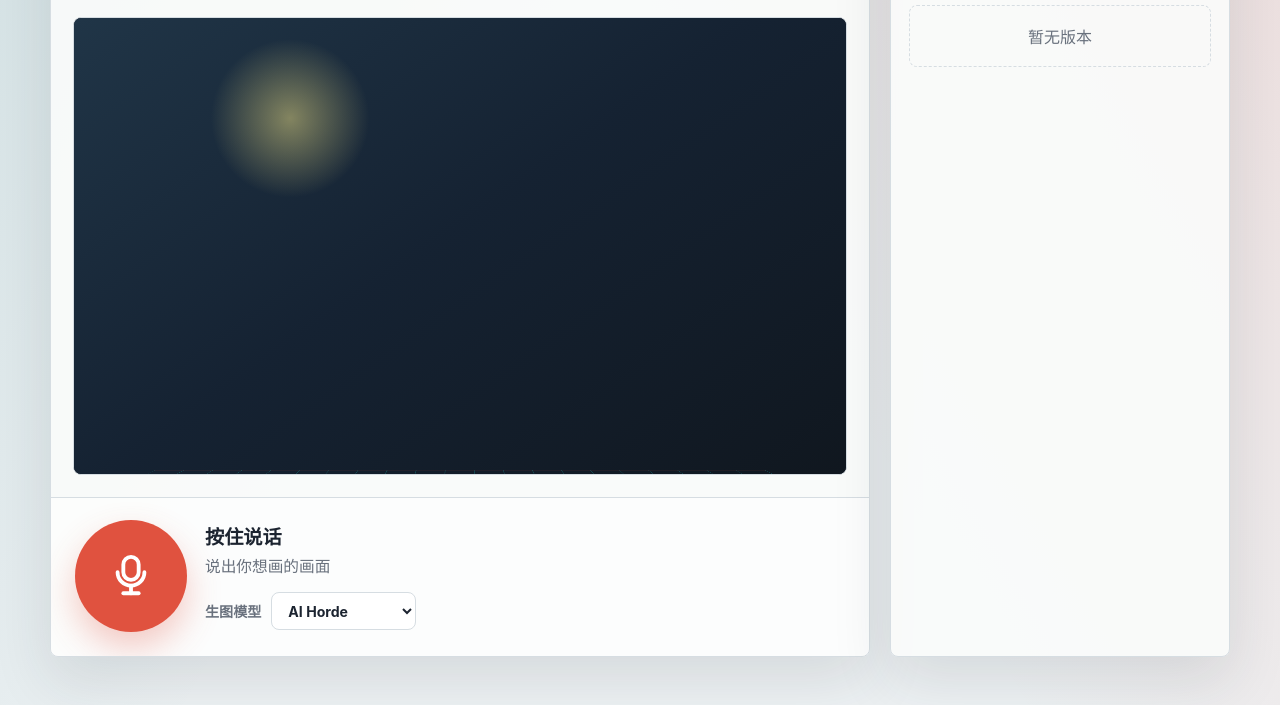
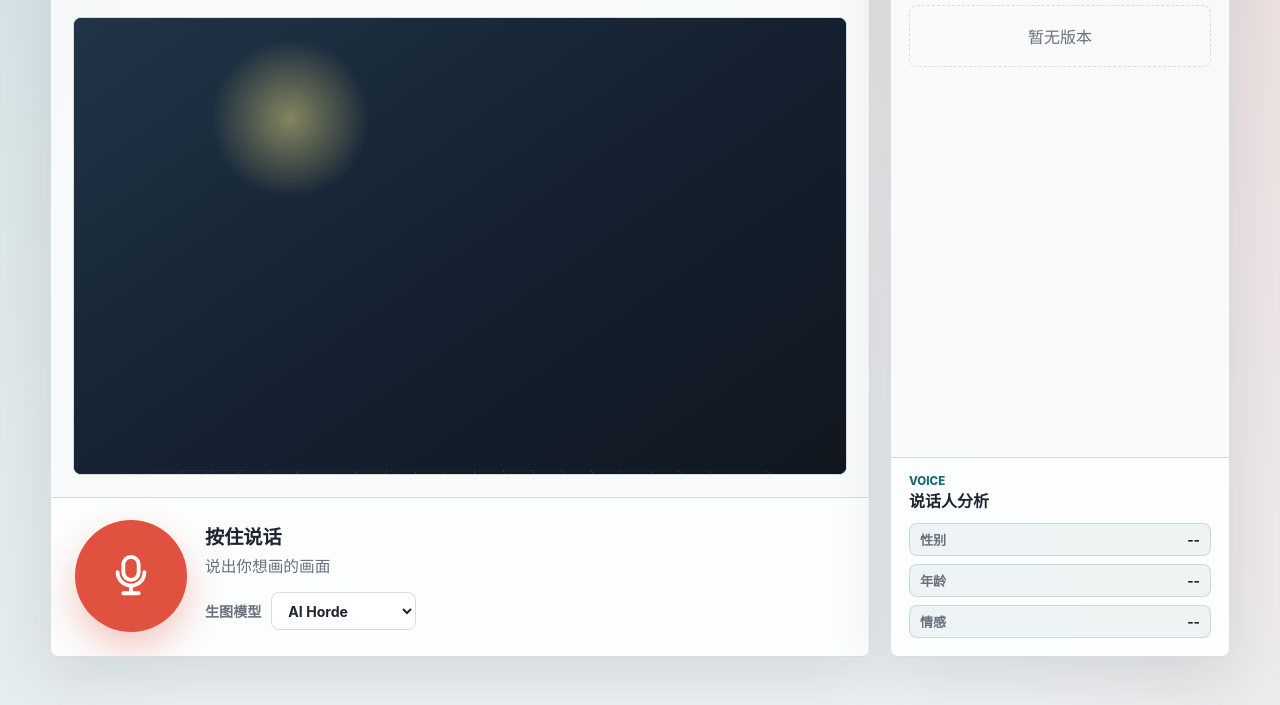
Before and after one commit to yin-guo-coder/drawtalk, a website: page public/index.html in a window 1280 px wide. Shown: the part 111-816 px from the top of the page. Drawn offline with Linux system fonts and the light colour scheme.

Commit message:
feat: separate speaker analysis display

```diff
--- a/public/app.js
+++ b/public/app.js
@@ -118,7 +118,7 @@ function showTranscript(text) {
 }
 
 function clearSpeechInsights() {
-  speechInsights.hidden = true;
+  speechInsights.hidden = false;
   speechGender.textContent = "--";
   speechAge.textContent = "--";
   speechEmotion.textContent = "--";
@@ -129,9 +129,7 @@ function showSpeechInsights(payload) {
   const gender = payload.gender || speaker.gender || "";
   const age = payload.age || speaker.age || "";
   const emotion = payload.emotion || speaker.emotion || "";
-  const hasInsight = Boolean(gender || age || emotion);
-
-  speechInsights.hidden = !hasInsight;
+  speechInsights.hidden = false;
   speechGender.textContent = gender || "--";
   speechAge.textContent = age || "--";
   speechEmotion.textContent = emotion || "--";
--- a/public/index.html
+++ b/public/index.html
@@ -43,11 +43,6 @@
           <div class="voice-copy">
             <p class="voice-title" id="voice-title">按住说话</p>
             <p class="voice-status" id="voice-status">说出你想画的画面</p>
-            <div class="speech-insights" id="speech-insights" hidden>
-              <span>性别 <strong id="speech-gender">--</strong></span>
-              <span>年龄 <strong id="speech-age">--</strong></span>
-              <span>情感 <strong id="speech-emotion">--</strong></span>
-            </div>
             <label class="provider-control" for="provider-select">
               <span>生图模型</span>
               <select id="provider-select" name="provider">
@@ -67,6 +62,17 @@
         <ol class="version-list" id="version-list">
           <li class="version-empty">暂无版本</li>
         </ol>
+        <section class="speaker-analysis-panel" aria-labelledby="speaker-analysis-title">
+          <div class="speaker-analysis-header">
+            <p class="eyebrow">Voice</p>
+            <h2 id="speaker-analysis-title">说话人分析</h2>
+          </div>
+          <div class="speech-insights" id="speech-insights">
+            <span>性别 <strong id="speech-gender">--</strong></span>
+            <span>年龄 <strong id="speech-age">--</strong></span>
+            <span>情感 <strong id="speech-emotion">--</strong></span>
+          </div>
+        </section>
       </aside>
     </main>
 
--- a/public/styles.css
+++ b/public/styles.css
@@ -322,10 +322,8 @@ h2 {
 }
 
 .speech-insights {
-  display: flex;
-  flex-wrap: wrap;
+  display: grid;
   gap: 8px;
-  margin-top: 12px;
 }
 
 .speech-insights[hidden] {
@@ -333,9 +331,10 @@ h2 {
 }
 
 .speech-insights span {
-  display: inline-flex;
+  display: flex;
   align-items: center;
-  gap: 6px;
+  justify-content: space-between;
+  gap: 12px;
   min-height: 32px;
   padding: 6px 10px;
   border: 1px solid rgba(23, 108, 114, 0.18);
@@ -386,7 +385,7 @@ h2 {
 
 .versions-panel {
   display: grid;
-  grid-template-rows: auto 1fr;
+  grid-template-rows: auto minmax(0, 1fr) auto;
   min-height: 0;
   overflow: hidden;
 }
@@ -403,6 +402,18 @@ h2 {
   padding: 18px;
   list-style: none;
   overflow: auto;
+}
+
+.speaker-analysis-panel {
+  display: grid;
+  gap: 12px;
+  padding: 16px 18px 18px;
+  border-top: 1px solid var(--line);
+  background: rgba(255, 255, 255, 0.42);
+}
+
+.speaker-analysis-panel h2 {
+  font-size: 1rem;
 }
 
 .version-empty {
```
